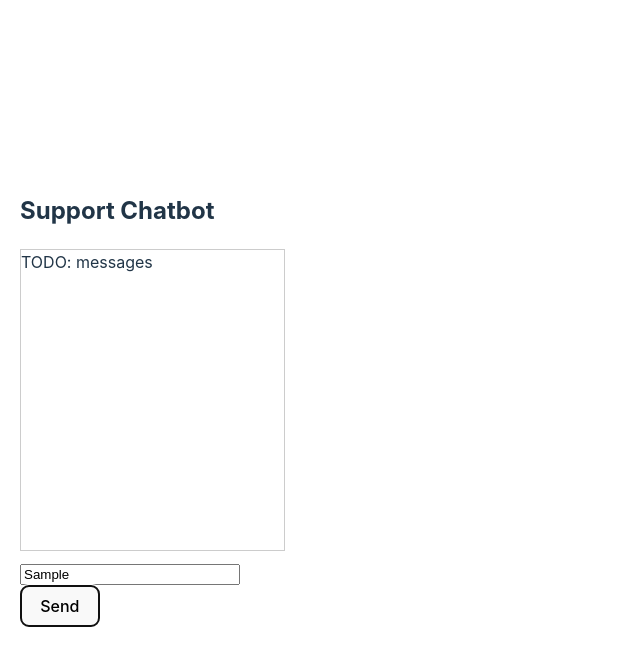
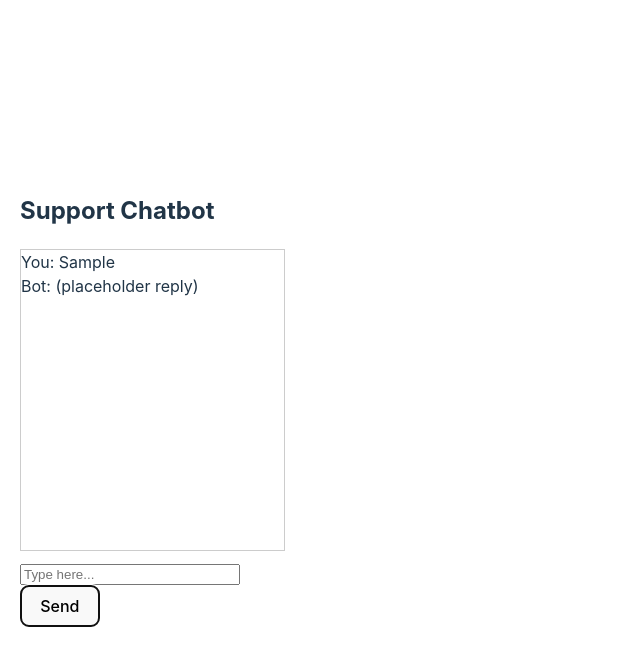
Before and after one commit to CeciliaZhang6/chatbot-prototype, a React (Vite) app: page / in a window 1280 px wide. Both pictures are taken after typing "Sample" into the empty fields and a click on the button "Send". Shown: the top 666 px of the page, without its empty margins (0-640 px from the left). Built offline with nearby package versions, Linux system fonts and the light colour scheme.

Commit message:
feat: implement ui loop with chatapp inputbar and messagelist

```diff
--- a/src/components/ChatApp.tsx
+++ b/src/components/ChatApp.tsx
@@ -1,14 +1,24 @@
 // ChatApp.tsx
-import React from "react";
+
+import React, { useState } from "react";
 import MessageList from "./MessageList";
 import InputBar from "./InputBar";
 
 function ChatApp() {
+  // full transcript
+  const [messages, setMessages] = useState<string[]>([]);
+
+  // called when the user sends text
+  const handleSend = (text: string) => {
+    if (!text.trim()) return; // guard against empty input
+    setMessages(prev => [...prev, `You: ${text}`, "Bot: (placeholder reply)"]);
+  };
+
   return (
     <div style={{ padding: 20 }}>
       <h2>Support Chatbot</h2>
-      <MessageList />
-      <InputBar />
+      <MessageList messages={messages} />
+      <InputBar onSend={handleSend} />
     </div>
   );
 }
--- a/src/components/InputBar.tsx
+++ b/src/components/InputBar.tsx
@@ -1,10 +1,32 @@
 // InputBar.tsx
-function InputBar() {
-  // TODO: wire input + send button to ChatEngine later
+
+import { useState } from "react";
+
+interface Props {
+  onSend: (text: string) => void;
+}
+
+function InputBar({ onSend }: Props) {
+  // local state for the input field
+  const [input, setInput] = useState("");
+
+  // send text to ChatApp
+  const handleSend = () => {
+    if (!input.trim()) return; // ignore empty input
+    onSend(input);
+    setInput(""); // reset input box
+  };
+
   return (
     <div style={{ marginTop: 10 }}>
-      <input placeholder="Type here..." style={{ width: "80%" }} />
-      <button>Send</button>
+      <input
+        value={input}
+        onChange={(e) => setInput(e.target.value)}
+        onKeyDown={(e) => e.key === "Enter" && handleSend()}
+        placeholder="Type here..."
+        style={{ width: "80%" }}
+      />
+      <button onClick={handleSend}>Send</button>
     </div>
   );
 }
--- a/src/components/MessageList.tsx
+++ b/src/components/MessageList.tsx
@@ -1,7 +1,18 @@
 // MessageList.tsx
-function MessageList() {
-  // TODO: later render history from ChatEngine
-  return <div style={{ border: "1px solid #ccc", height: 300 }}>TODO: messages</div>;
+
+interface Props {
+  messages: string[];
+}
+
+function MessageList({ messages }: Props) {
+  // render messages
+  return (
+    <div style={{ border: "1px solid #ccc", height: 300, overflowY: "auto" }}>
+      {messages.map((m, i) => (
+        <div key={i}>{m}</div>
+      ))}
+    </div>
+  );
 }
 
 export default MessageList;
```
